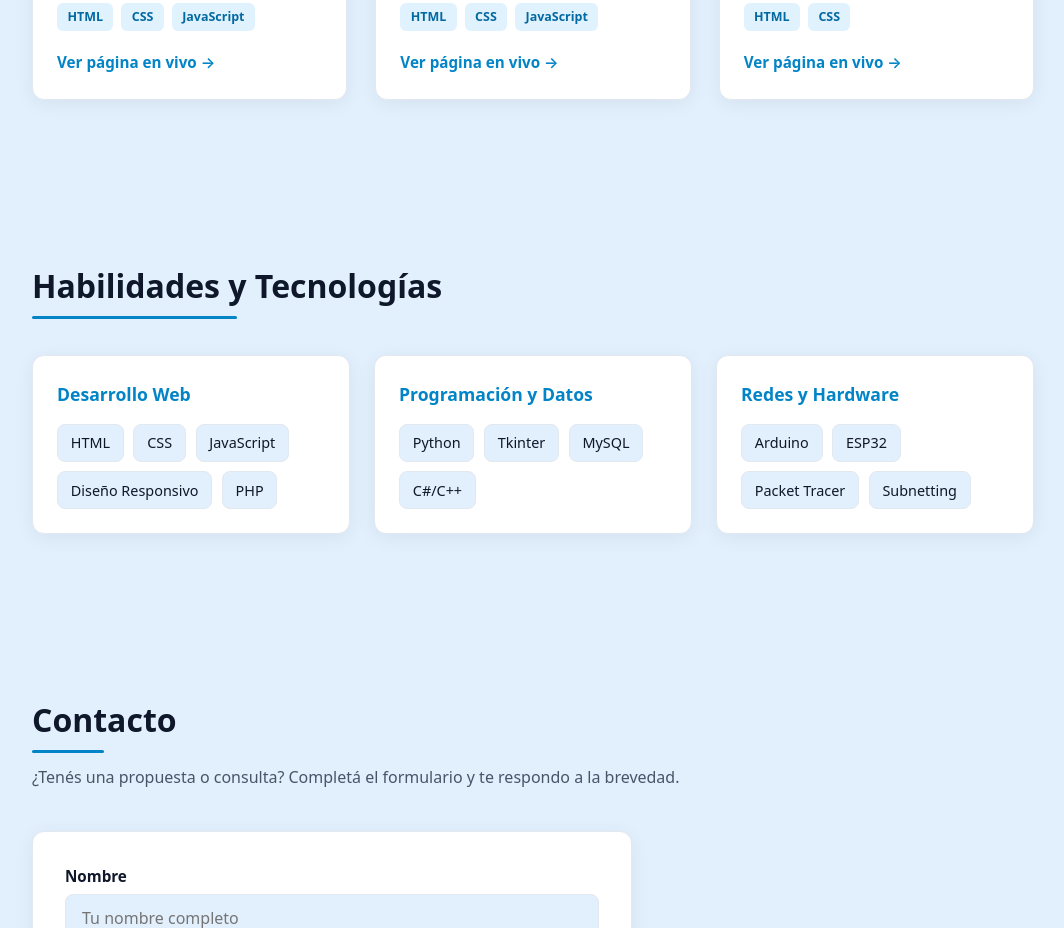
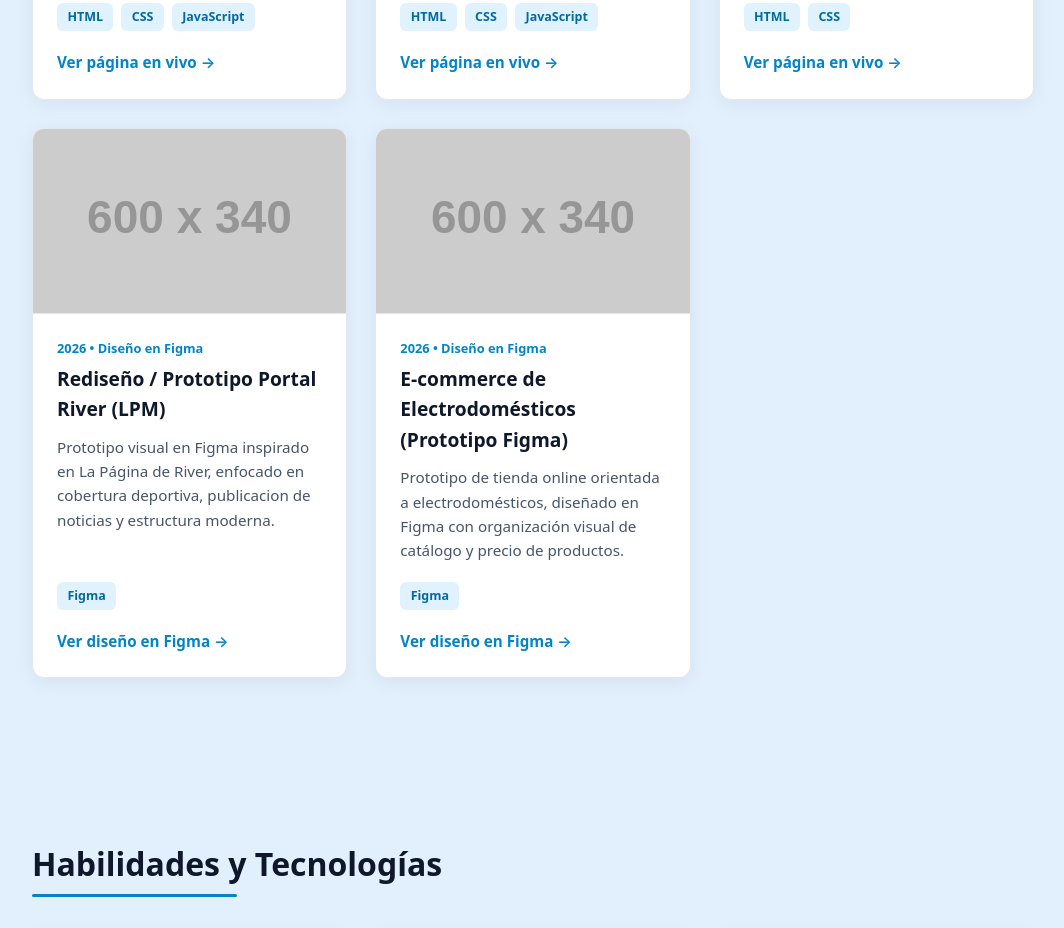
Before and after one commit to lucadebenedetti/lucaportfolio, a plain HTML site: page index.html in a window 1280 px wide. Shown: the part 1854-2782 px from the top of the page, without its empty margins (107-1171 px from the left). Drawn offline with Linux system fonts and the light colour scheme; placeholder pictures from the web are drawn by us.

Commit message:
Add files via upload

```diff
--- a/index.html
+++ b/index.html
@@ -101,6 +101,32 @@
               <a href="https://ecomersedf.netlify.app" target="_blank" rel="noopener" class="btn-link">Ver página en vivo →</a>
             </div>
           </article>
+
+          <article class="proyecto-card oculto">
+            <img src="miniaturalpm.PNG" alt="Captura del prototipo en Figma inspirado en La Página Millonaria" onerror="this.src='https://placehold.co/600x340/1e293b/38bdf8?text=River+LPM+Figma'">
+            <div class="proyecto-info">
+              <span class="anio">2026 • Diseño en Figma</span>
+              <h3>Rediseño / Prototipo Portal River (LPM)</h3>
+              <p>Prototipo visual en Figma inspirado en La Página de River, enfocado en cobertura deportiva, publicacion de noticias y estructura moderna.</p>
+              <div class="tags">
+                <span>Figma</span>
+              </div>
+              <a href="https://www.figma.com/design/xcr2W2AYPsD7jGzkXn8fjX/tarea-coronel?node-id=0-1&t=bYF81PcYrjNym6Fw-1" target="_blank" rel="noopener" class="btn-link">Ver diseño en Figma →</a>
+            </div>
+          </article>
+
+          <article class="proyecto-card oculto">
+            <img src="miniaturaelectro.PNG" alt="Captura del prototipo en Figma de tienda de electrodomésticos" onerror="this.src='https://placehold.co/600x340/1e293b/38bdf8?text=Electrodomesticos+Figma'">
+            <div class="proyecto-info">
+              <span class="anio">2026 • Diseño en Figma</span>
+              <h3>E-commerce de Electrodomésticos (Prototipo Figma)</h3>
+              <p>Prototipo de tienda online orientada a electrodomésticos, diseñado en Figma con organización visual de catálogo y precio de productos.</p>
+              <div class="tags">
+                <span>Figma</span>
+              </div>
+              <a href="https://www.figma.com/design/G8qUs4EhFfpp9gtQnRILzP/tareacoronel?t=bYF81PcYrjNym6Fw-1" target="_blank" rel="noopener" class="btn-link">Ver diseño en Figma →</a>
+            </div>
+          </article>
         </div>
       </div>
     </section>
```
